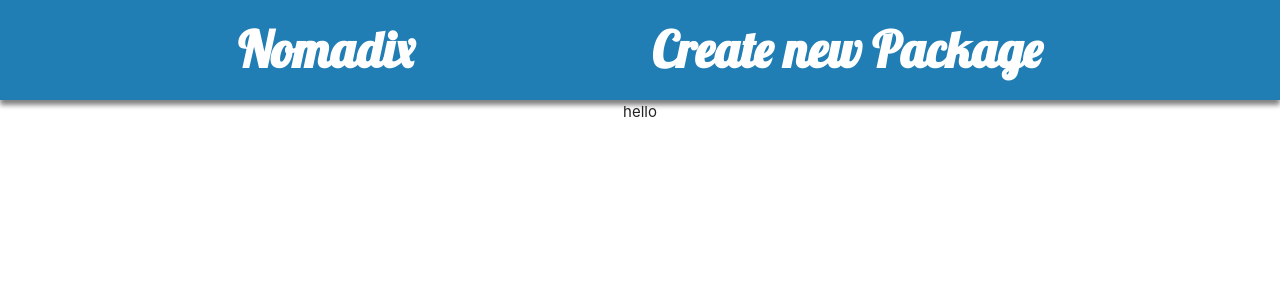
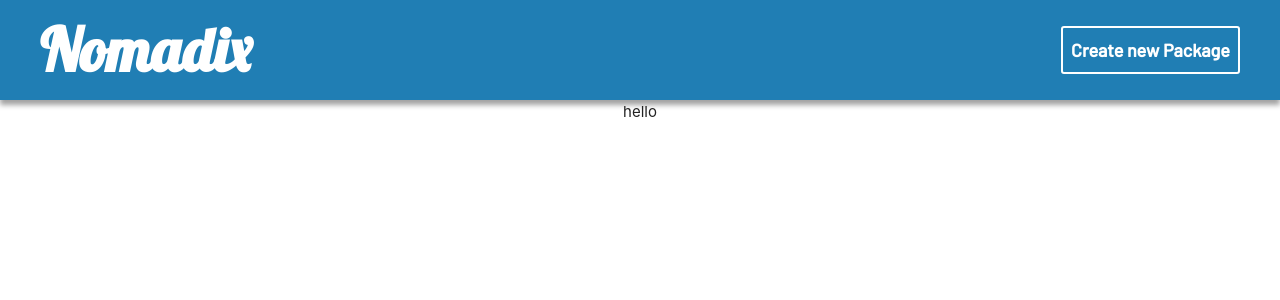
Before and after one commit to yashiazize/PERN-Final-Project, a React (Create React App) app in the folder front-end/: page / in a window 1280 px wide. Shown: the top 300 px of the page. Built offline with nearby package versions, Linux system fonts and the light colour scheme.

Commit message:
add bootstrap card, complete 404 page

```diff
--- a/front-end/package.json
+++ b/front-end/package.json
@@ -7,6 +7,7 @@
     "@testing-library/react": "^11.2.7",
     "@testing-library/user-event": "^12.8.3",
     "axios": "^0.21.1",
+    "bootstrap": "^5.0.2",
     "react": "^17.0.2",
     "react-dom": "^17.0.2",
     "react-router-dom": "^5.2.0",
--- a/front-end/public/index.html
+++ b/front-end/public/index.html
@@ -9,6 +9,7 @@
       name="description"
       content="Web site created using create-react-app"
     />
+    <link href="https://cdn.jsdelivr.net/npm/bootstrap@5.0.2/dist/css/bootstrap.min.css" rel="stylesheet" integrity="sha384-EVSTQN3/azprG1Anm3QDgpJLIm9Nao0Yz1ztcQTwFspd3yD65VohhpuuCOmLASjC" crossorigin="anonymous">
     <link
     rel="stylesheet"
     href="https://cdnjs.cloudflare.com/ajax/libs/normalize/8.0.1/normalize.min.css"
--- a/front-end/src/App.css
+++ b/front-end/src/App.css
@@ -0,0 +1,8 @@
+
+.packagesList {
+    margin-top: 40px;
+    display: grid;
+    grid-template-columns: 350px 350px 350px;
+    justify-content: center;
+    gap: 25px;
+}
--- a/front-end/src/App.js
+++ b/front-end/src/App.js
@@ -31,10 +31,10 @@
             </Route>
             <Route path="/travelpackages/edit">
               <Edit />
-            </Route>
+            </Route> */}
             <Route exact path="*">
               <FourOFour />
-            </Route> */}
+            </Route>
           </Switch>
         </main>
       </Router>
--- a/front-end/src/components/NavBar.css
+++ b/front-end/src/components/NavBar.css
@@ -1,14 +1,17 @@
 @import url('https://fonts.googleapis.com/css2?family=Lobster&display=swap');
+@import url('https://fonts.googleapis.com/css2?family=Barlow:wght@100;200;300;500&display=swap');
+
 
 nav {
   display: flex;
-  justify-content: space-evenly;
+  justify-content: space-between;
+  padding: 40px;
   background-color: #207eb4;
   height: 100px;
   align-items: center;
-  font-size: 50px;
+  font-size: 60px;
   font-family: 'Lobster', cursive;
-  box-shadow: 0px 5px 5px grey;
+  box-shadow: 0px 5px 5px rgb(163, 163, 163);
 }
 nav img {
   height: 50px;
@@ -29,7 +32,8 @@
 
 .newLink {
   font-size: 18px;
-  border: 3px solid rgb(212, 212, 212);
-  padding: 5px;
-  border-radius: 5px;
+  border: 2px solid;
+  padding: 8px;
+  border-radius: 3px;
+  font-family: 'Barlow', sans-serif;
 }
--- a/front-end/src/components/NavBar.js
+++ b/front-end/src/components/NavBar.js
@@ -5,7 +5,7 @@
   return (
     <nav>
       <Link to="/travelpackages">Nomadix</Link>
-      <Link className="newButton" to="/travelPackages/new">
+      <Link className="newLink" to="/travelPackages/new">
         Create new Package
       </Link>
     </nav>
--- a/front-end/src/components/PackageListItem.js
+++ b/front-end/src/components/PackageListItem.js
@@ -1,14 +1,15 @@
 import React from 'react'
-
+import { Link } from 'react-router-dom'
 
 function PackageListItem({packageObj}) {
     return (
-        <div>
-            <img src={packageObj.img_url} />
-            <p>{packageObj.package_name}</p>
+        <div className="card" style={{width: "30rem"}}>
+            <img src={packageObj.img_url} className="card-img-top" alt="img_url"></img>
+            <div className="card-body">
+            <h5 className="card-title">{packageObj.package_name}</h5>
             <p>Price: ${packageObj.price}</p>
-            <p>{packageObj.in_stock}</p>
-
+            <Link to="/travelpackages/:id" className="btn btn-primary">Package Details</Link>
+            </div>
         </div>
     )
 }
--- a/front-end/src/components/PackagesList.js
+++ b/front-end/src/components/PackagesList.js
@@ -19,7 +19,7 @@
     getAllPackages();
   }, []);
   return (
-    <section>
+    <section className="packagesList">
       {packages
         .sort((a, b) => (a.id > b.id ? 1 : -1))
         .map((packageObj) => {
--- a/front-end/src/index.css
+++ b/front-end/src/index.css
@@ -12,6 +12,3 @@
   font-family: source-code-pro, Menlo, Monaco, Consolas, 'Courier New',
     monospace;
 }
-img{
-  height: 2vw;
-}
--- a/front-end/src/pages/FourOFour.js
+++ b/front-end/src/pages/FourOFour.js
@@ -0,0 +1,11 @@
+
+const FourOFour = () => {
+    return (
+        <div>
+            <h1>404</h1>
+            <h3>THE PAGE YOU ARE LOOKING FOR DOES NOT EXIST</h3>
+        </div>
+    )
+}
+
+export default FourOFour;
```
Also changed, not shown: 2 other files (tests, documents, lock files or other folders).
